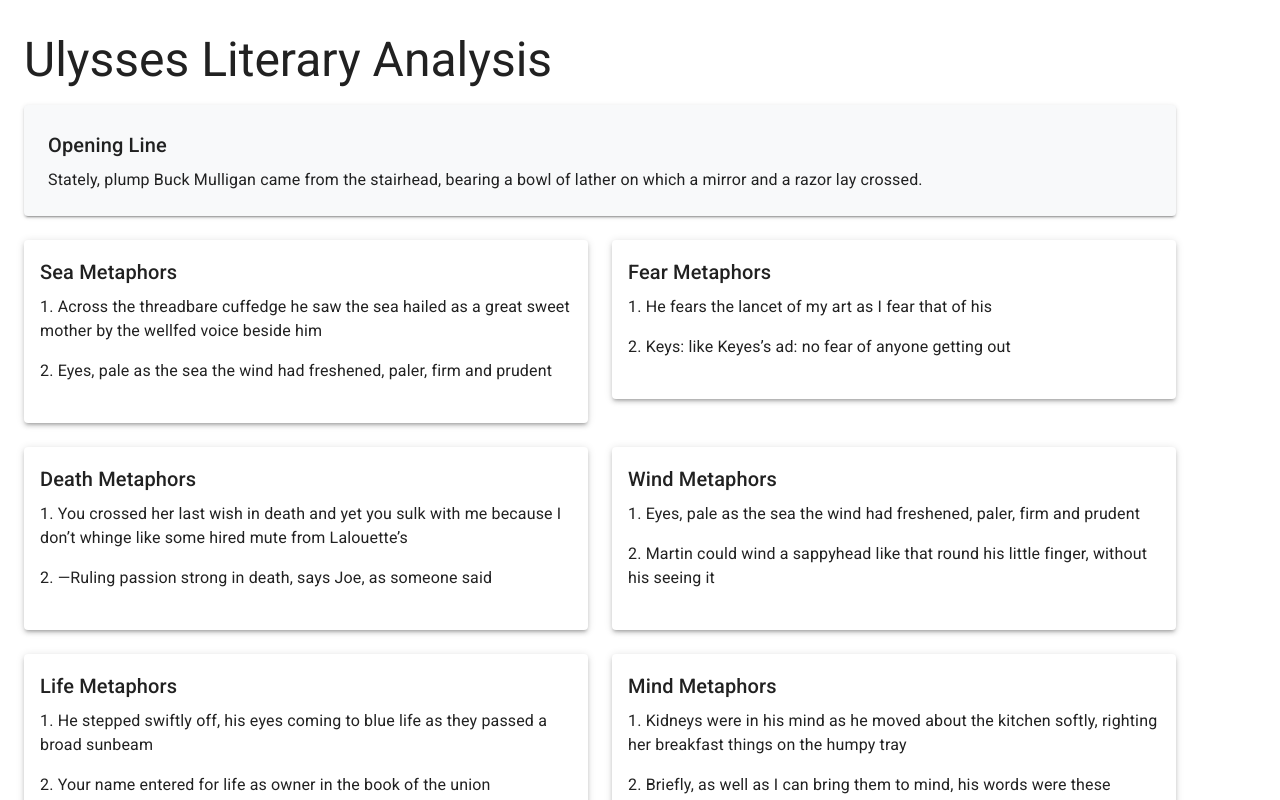
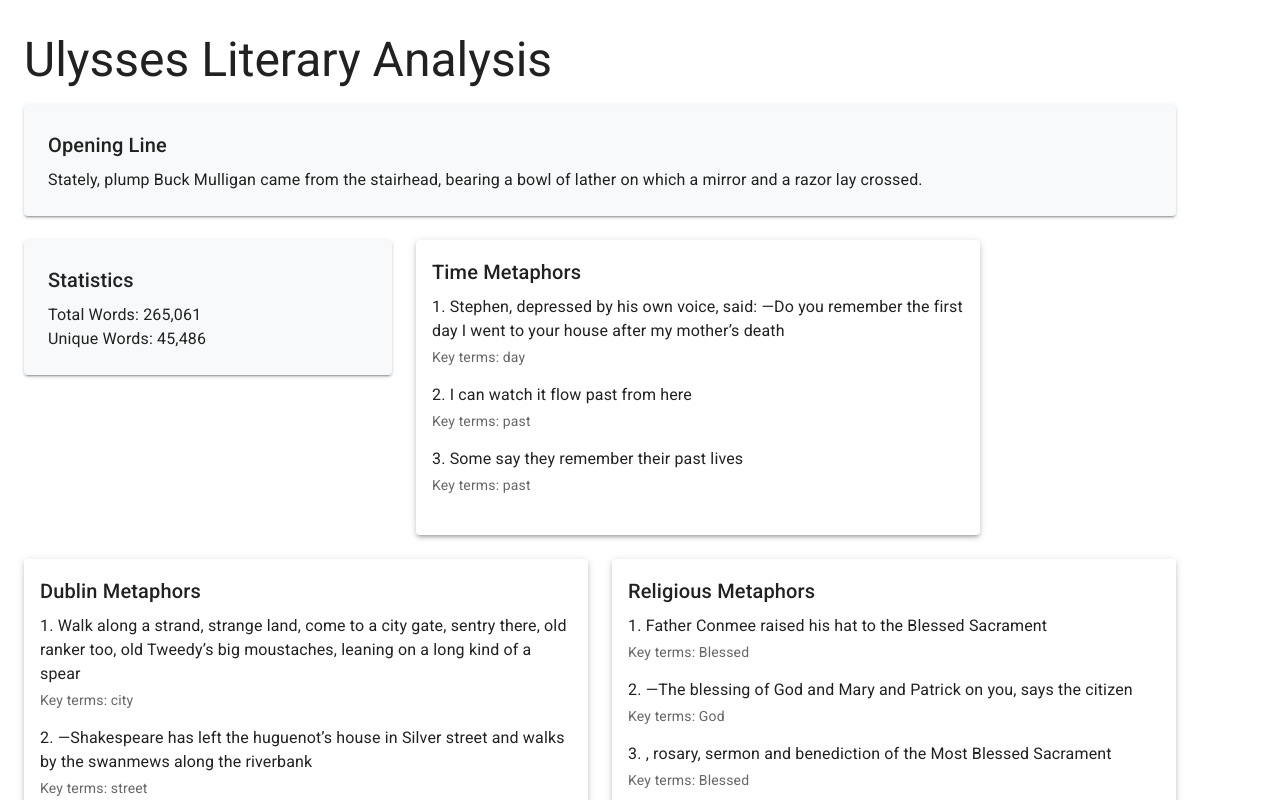
Before and after one commit to scidambi/ulysses-web, a React (Vite) app: page / in a window 1280 px wide. Shown: the top 800 px of the page. Built offline with nearby package versions, Linux system fonts and the light colour scheme.

Commit message:
feat: Add religious metaphor detection and improve analysis

```diff
--- a/src/App.jsx
+++ b/src/App.jsx
@@ -1,46 +1,50 @@
 import { useState, useEffect } from "react";
 import { Container, Typography, CircularProgress, Box, Paper, Grid, Card, CardContent } from "@mui/material";
-import axios from "axios";
 
 function App() {
   const [loading, setLoading] = useState(true);
   const [error, setError] = useState(null);
   const [analysis, setAnalysis] = useState(null);
 
-  const findNonLiteralExpressions = (text) => {
-    const potentialMetaphors = [];
+  const analyzeMetaphors = (text) => {
+    const categories = {
+      religious: {
+        terms: /\b(mass|priest|church|altar|chalice|host|communion|holy|sacred|divine|blessed|soul|spirit|prayer|god|jesus|christ|cross|crucified|resurrection|salvation|sin|penance|confession|eucharist|trinity|virgin mary|saints?)\b/gi,
+        context: /\b(worship|ritual|ceremony|sacrifice|offering|blessing|consecration|sacrament)\b/gi
+      },
+      dublin: {
+        terms: /\b(dublin|city|street|bridge|tower|river|liffey|martello|sandymount|howth|phoenix)\b/gi,
+        context: /\b(walks?|stands?|rises?|flows?|watches?|breathes?)\b/gi
+      },
+      body: {
+        terms: /\b(heart|soul|mind|flesh|blood|bones?|skin|eyes?|hands?)\b/gi,
+        context: /\b(of|in|through) (the|a|an) (world|city|time|life|death|spirit)\b/gi
+      },
+      time: {
+        terms: /\b(time|moment|hour|day|night|eternity|past|future|memory)\b/gi,
+        context: /\b(flows?|moves?|stands?|returns?|remembers?|forgets?)\b/gi
+      }
+    };
+
+    const metaphors = {};
     const sentences = text.split(/[.!?]+/).filter(s => s.trim());
 
     sentences.forEach(sentence => {
-      const hasComparison = /\b(like|as)\b/i.test(sentence);
-      const hasAbstractConcrete = /\b(life|death|time|love|fear|hope)\b.*\b(flows|burns|grows|flies|dances|sings)\b/i.test(sentence);
-      const hasPersonification = /\b(sun|moon|wind|sea|city|night)\b.*\b(laughs|weeps|whispers|speaks|watches|sleeps)\b/i.test(sentence);
-      const hasUnusualPairing = /\b(heart|soul|mind)\b.*\b(ocean|fire|storm|garden|desert)\b/i.test(sentence);
+      Object.entries(categories).forEach(([category, patterns]) => {
+        const hasTerms = patterns.terms.test(sentence);
+        const hasContext = patterns.context.test(sentence);
 
-      if (hasComparison || hasAbstractConcrete || hasPersonification || hasUnusualPairing) {
-        potentialMetaphors.push({
-          sentence: sentence.trim(),
-          type: hasComparison ? "comparison" :
-                hasAbstractConcrete ? "abstract-concrete" :
-                hasPersonification ? "personification" :
-                "unusual-pairing"
-        });
-      }
+        if (hasTerms && hasContext) {
+          if (!metaphors[category]) metaphors[category] = [];
+          metaphors[category].push({
+            text: sentence.trim(),
+            terms: sentence.match(patterns.terms) || []
+          });
+        }
+      });
     });
 
-    const categorizedMetaphors = potentialMetaphors.reduce((acc, metaphor) => {
-      const concepts = metaphor.sentence.match(/\b(life|death|time|love|fear|hope|sun|moon|wind|sea|city|night|heart|soul|mind|ocean|fire|storm|garden|desert)\b/gi) || [];
-      concepts.forEach(concept => {
-        const category = concept.toLowerCase();
-        if (!acc[category]) acc[category] = [];
-        if (!acc[category].includes(metaphor.sentence)) {
-          acc[category].push(metaphor.sentence);
-        }
-      });
-      return acc;
-    }, {});
-
-    return categorizedMetaphors;
+    return metaphors;
   };
 
   useEffect(() => {
@@ -55,11 +59,13 @@
           .trim();
 
         const openingLine = mainContent.match(/Stately,[^.]*\./) || "";
-        const metaphors = findNonLiteralExpressions(mainContent);
+        const metaphors = analyzeMetaphors(mainContent);
 
         setAnalysis({
           textPreview: openingLine,
-          metaphors: metaphors
+          metaphors: metaphors,
+          totalWords: mainContent.split(/\s+/).length,
+          uniqueWords: new Set(mainContent.toLowerCase().split(/\s+/)).size
         });
 
         setLoading(false);
@@ -104,17 +110,38 @@
             </Paper>
           </Grid>
 
-          {Object.entries(analysis.metaphors).map(([category, sentences]) => (
+          <Grid item xs={12} md={4}>
+            <Paper elevation={2} sx={{ p: 3, bgcolor: "#f8f9fa" }}>
+              <Typography variant="h6" gutterBottom>
+                Statistics
+              </Typography>
+              <Typography variant="body1">
+                Total Words: {analysis.totalWords.toLocaleString()}
+              </Typography>
+              <Typography variant="body1">
+                Unique Words: {analysis.uniqueWords.toLocaleString()}
+              </Typography>
+            </Paper>
+          </Grid>
+
+          {Object.entries(analysis.metaphors).map(([category, examples]) => (
             <Grid item xs={12} md={6} key={category}>
               <Card elevation={3}>
                 <CardContent>
                   <Typography variant="h6" gutterBottom sx={{ textTransform: "capitalize" }}>
-                    {category} Metaphors
+                    {category.replace(/_/g, " ")} Metaphors
                   </Typography>
-                  {sentences.slice(0, 2).map((sentence, index) => (
-                    <Typography key={index} variant="body1" paragraph>
-                      {index + 1}. {sentence}
-                    </Typography>
+                  {examples.slice(0, 3).map((example, index) => (
+                    <Box key={index} sx={{ mb: 2 }}>
+                      <Typography variant="body1">
+                        {index + 1}. {example.text}
+                      </Typography>
+                      {example.terms && example.terms.length > 0 && (
+                        <Typography variant="body2" color="text.secondary" sx={{ mt: 0.5 }}>
+                          Key terms: {example.terms.join(", ")}
+                        </Typography>
+                      )}
+                    </Box>
                   ))}
                 </CardContent>
               </Card>
```
